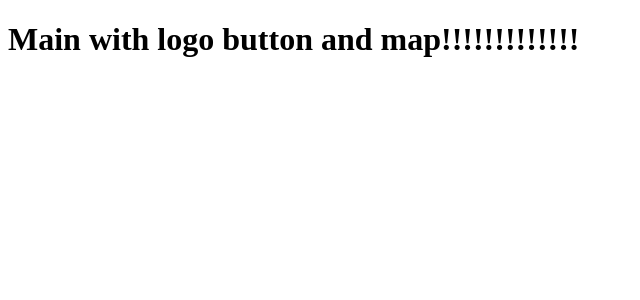
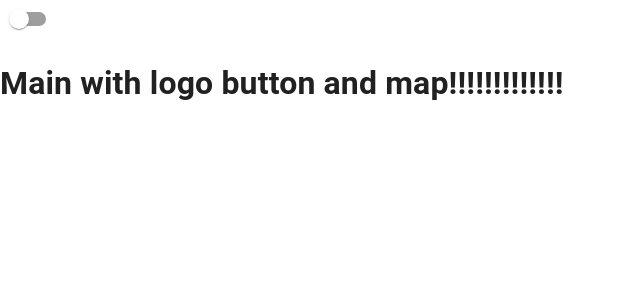
Before and after one commit to hotolla/qrquizz, a Next.js app: page / in a window 1280 px wide. Shown: the top 300 px of the page, without its empty margins (0-640 px from the left). Built offline with nearby package versions, Linux system fonts and the light colour scheme.

Commit message:
added Header

```diff
--- /dev/null
+++ b/src/components/Header/Header.tsx
@@ -0,0 +1,13 @@
+import {Switch} from "@mui/material";
+
+interface Props {
+  isDarkTheme: boolean,
+  onThemeToggle: () => void,
+}
+export const Header = ({ isDarkTheme, onThemeToggle }: Props) => {
+  return (
+    <div>
+      <Switch checked={isDarkTheme} onChange={onThemeToggle} />
+    </div>
+  );
+}
--- /dev/null
+++ b/src/components/Header/index.ts
@@ -0,0 +1 @@
+export * from './Header';
--- /dev/null
+++ b/src/components/Layout.tsx
@@ -0,0 +1,14 @@
+import { Box } from '@mui/material';
+import { Header } from "@/components/Header";
+
+export const Layout = ({ children, isDarkTheme, onThemeToggle }: any) => {
+  return (
+    <>
+      <Header isDarkTheme={isDarkTheme} onThemeToggle={onThemeToggle}/>
+
+      <Box flexGrow={1} overflow="auto">
+        {children}
+      </Box>
+    </>
+  );
+};
--- a/src/components/Main.tsx
+++ b/src/components/Main.tsx
@@ -1,4 +1,3 @@
-
 export const Main = () => {
   return (
   <div>
--- a/src/pages/_app.tsx
+++ b/src/pages/_app.tsx
@@ -1,5 +1,33 @@
-import type { AppProps } from 'next/app'
+import { useCallback, useEffect, useState } from 'react';
+import { CssBaseline, ThemeProvider } from '@mui/material';
+import type { AppProps } from 'next/app';
+import { darkTheme, lightTheme } from '@/themes/themes';
+import { Layout } from '@/components/Layout';
 
-export default function App({ Component, pageProps }: AppProps) {
-  return <Component {...pageProps} />
+const isDarkThemeKey = 'isDarkTheme';
+let item = false;
+
+export default function App({ Component, pageProps, }: AppProps) {
+  const [ isDarkTheme, setIsDarkTheme ] = useState(item);
+
+  const handleChangeTheme = useCallback(() => {
+    setIsDarkTheme((isDarkTheme) => {
+      if (typeof window !== 'undefined') localStorage.setItem(isDarkThemeKey, `${isDarkTheme}`);
+
+      return !isDarkTheme;
+    });
+  }, [ isDarkTheme ]);
+
+  useEffect(() => {
+    item = localStorage.getItem(isDarkThemeKey) === 'false';
+  }, []);
+
+  return (
+    <ThemeProvider theme={isDarkTheme ? darkTheme : lightTheme}>
+      <CssBaseline />
+      <Layout isDarkTheme={isDarkTheme} onThemeToggle={handleChangeTheme}>
+        <Component {...pageProps} />
+      </Layout>
+    </ThemeProvider>
+  );
 };
--- /dev/null
+++ b/src/themes/createEmotionCache.ts
@@ -0,0 +1,5 @@
+import createCache from '@emotion/cache';
+
+export default function createEmotionCache() {
+ return createCache({ key: 'css', prepend: true });
+}
--- /dev/null
+++ b/src/themes/themes.ts
@@ -0,0 +1,66 @@
+import { createTheme, Theme } from '@mui/material';
+
+export const lightTheme = createTheme({
+  palette: {
+    mode: 'light',
+    primary: {
+      main: '#000080'
+    },
+    secondary: {
+      main: '#ffb300'
+    },
+    info: {
+      main: '#8ee2f1'
+    },
+    error: {
+      main: '#ec4343'
+    },
+    success: {
+      main: '#2b6e22'
+    },
+    background: {
+      default: '#FFFFFF'
+    }
+  },
+  typography: {
+    caption: {
+      fontFamily: 'Lato',
+      lineHeight: 1.92
+    },
+    fontWeightLight: 100,
+    h1: {
+      fontFamily: 'Lora',
+      lineHeight: 1.15
+    },
+    h2: {
+      fontFamily: 'Lato'
+    },
+    button: {
+      fontWeight: 600
+    }
+  }
+});
+
+export const darkTheme = createTheme({
+  palette: {
+    mode: 'dark',
+    primary: {
+      main: '#f5f0e8'
+    },
+    secondary: {
+      main: '#ffb300'
+    },
+    info: {
+      main: '#8ee2f1'
+    },
+    error: {
+      main: '#ec4343'
+    },
+    success: {
+      main: '#affdb1'
+    },
+    background: {
+      default: '#181A20'
+    }
+  }
+});
```
Also changed, not shown: package.json (+8 -4 lines), 1 other file (tests, documents, lock files or other folders).
